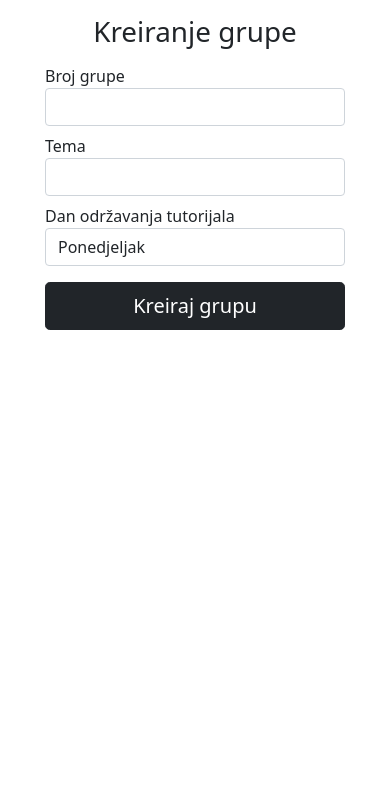
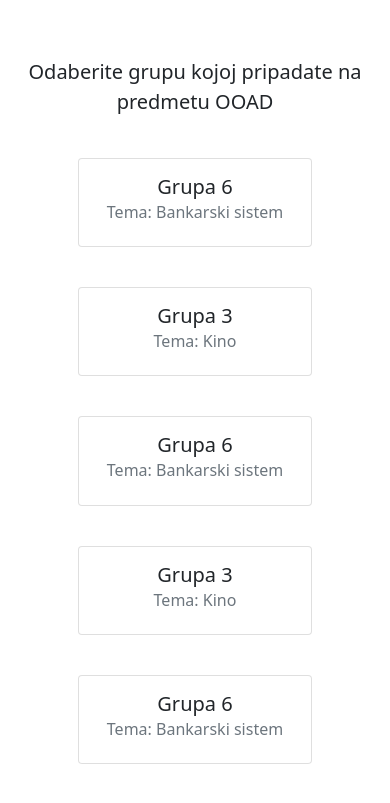
Before and after one commit to amsiljak/team-management, a React (Create React App) app: page /groups in a window 390 px wide. Before the commit this address led to /group-create. Shown: the top 803 px of the page. Built offline with nearby package versions, Linux system fonts and the light colour scheme.

Commit message:
improved responsiveness of the forms

```diff
--- a/src/App.js
+++ b/src/App.js
@@ -15,8 +15,8 @@ function App () {
                         <Route path='/login' component={Login}/>
                         <Route path='/dashboard' component={Dashboard}/>
                         <Route path='/sign-up' component={Signup}/>
+                        <Route path='/groups' component={Groups}/>
                         <Route path='/group-create' component={GroupCreate}/>
-                        <Route path='/groups' component={Groups}/>
                         <Route path='/' component={Dashboard}/>
                     </Switch>
                 </div>
--- a/src/components/Group.js
+++ b/src/components/Group.js
@@ -3,15 +3,18 @@ import {
     Card, CardText, CardBody,
     CardTitle, CardSubtitle
   } from 'reactstrap';
+  import "./Groups/Groups.css"
 
 function Group ({group}) {
     return (
-        <Card className="card mb-4">
-            <CardBody className="text-center">
-                <CardTitle tag="h5">Grupa {group.number}</CardTitle>
-                <CardSubtitle tag="h6" className="mb-2 text-muted">Tema: {group.theme}</CardSubtitle>
-            </CardBody>
-        </Card>
+        <div className="pb-3 mb-4 col-lg-3 col-md-4 col-sm-4 ">
+            <Card className="card">
+                <CardBody className="text-center">
+                    <CardTitle tag="h5">Grupa {group.number}</CardTitle>
+                    <CardSubtitle tag="h6" className="mb-2 text-muted">Tema: {group.theme}</CardSubtitle>
+                </CardBody>
+            </Card>
+        </div>
     );
 };
 export default Group;
--- a/src/components/GroupCreate.js
+++ b/src/components/GroupCreate.js
@@ -10,7 +10,7 @@ function GroupCreate  () {
     };
 
     return (
-        <Form className="login-form rounded" body inverse style={{ backgroundColor: '#ffffff'}}>
+        <Form className="login-form rounded" >
                 <Label tag = "h1" className="text-center">Kreiranje grupe</Label>
                 <FormGroup className="pt-2">
                     <Label for="no">Broj grupe</Label>
@@ -30,7 +30,7 @@ function GroupCreate  () {
                         <option>Petak</option>
                     </Input>
                 </FormGroup>
-                <Button color="dark" size="lg" className="block mt-3" onClick={()=>switchRoute('/dashboard')}>Kreiraj grupu</Button>
+                <Button color="dark" size="lg" className="block mt-3 mb-5" onClick={()=>switchRoute('/dashboard')}>Kreiraj grupu</Button>
         </Form>
     );
 };
--- a/src/components/Groups/Groups.css
+++ b/src/components/Groups/Groups.css
@@ -2,10 +2,10 @@
     background: rgba(0,0,0,0);
 	box-shadow: inset 0 0 0 3px #3a7999;
 }
-.card {
-    width: 100%;
-    height: 100%;
-    max-width: 500px;
-    padding: 15px;
-    margin: auto;
+.grupe {
+    padding-right: 20%;
+    padding-left: 20%;
 }
+.newGroup {
+    padding-top: 9%;
+}
--- a/src/components/Groups/Groups.js
+++ b/src/components/Groups/Groups.js
@@ -1,6 +1,6 @@
 import React from 'react';
 import {
-    Button, CardColumns, Label
+    Button, CardDeck, CardGroup, Label
   } from 'reactstrap';
 import { useHistory } from 'react-router-dom';
 import './Groups.css';
@@ -17,19 +17,21 @@ function Groups  () {
         switchRoute('/sign-up');
     }
 
-    const groups = [{id:1, number: 6, theme: "Bankarski sistem"}, {id:2, number: 3, theme: "Kino"}]
+    const groups = [{id:1, number: 6, theme: "Bankarski sistem"}, {id:2, number: 3, theme: "Kino"},{id:1, number: 6, theme: "Bankarski sistem"}, {id:2, number: 3, theme: "Kino"},{id:1, number: 6, theme: "Bankarski sistem"}, {id:2, number: 3, theme: "Kino"}]
     return (
-        <div>
-            <h4 className="text-center">Odaberite grupu kojoj pripadate na predmetu OOAD</h4>
+        <div className="form">
+            <Label tag = "p" size="lg" className="text-center mt-5">Odaberite grupu kojoj pripadate na predmetu OOAD</Label>
             <div>
                 <a style={{ cursor: 'pointer' }} onClick={groupSelectedCallback}>
-                    <CardColumns className="pt-5">
+                    <div className="py-3 grupe row">
                         {groups.map(group => <Group key={group.id} group={group}/>)}
-                    </CardColumns>
+                    </div>
                 </a>
-                <Label tag = "p" size="sm" className="text-center pt-5">Ne vidite svoju grupu?</Label>
-                <div className="text-center">
-                    <Button color="dark" size="md" className="center" onClick={switchRoute("/group-create")}>Kreiraj novu grupu</Button>
+                <div className="newGroup">
+                    <p className="text-center">Ne vidite svoju grupu?</p>
+                    <div className="text-center">
+                        <Button color="dark" size="md" className="center mb-5" onClick={() => switchRoute("/group-create")}>Kreiraj novu grupu</Button>
+                    </div>
                 </div>
             </div>
         </div>
--- a/src/components/Login/Login.css
+++ b/src/components/Login/Login.css
@@ -1,9 +1,11 @@
 .login-form {
-    width: 100%;
-    height: 100%;
-    max-width: 330px;
-    padding: 15px;
-    margin: auto;
+    position: absolute;
+    left: 0;
+    right: 0;
+    width: 300px;
+    padding-top: 12%;
+    margin: 0 auto;
+    display:block;
 }
 .block {
     display: block;
--- a/src/components/Login/Login.js
+++ b/src/components/Login/Login.js
@@ -5,7 +5,7 @@ import './Login.css';
 function Login() {
     return (
         <div>
-            <Form className="login-form rounded" body inverse style={{ backgroundColor: '#ffffff'}}>
+            <Form className="login-form rounded" >
                 <Label tag = "h1" className="text-center">Login</Label>
                 <FormGroup className="pt-3">
                     <Input type="email" name="email" placeholder="Email adress"  />
@@ -14,7 +14,7 @@ function Login() {
                     <Input type="password" name="password" placeholder="Password"  />
                 </FormGroup>
                 <Button color="dark" size="lg" className="block mt-3">Login</Button>
-                <div className="text-center mt-2">
+                <div className="text-center mt-2 mb-5">
                     <a href="/sign-up">Nemate račun?</a>
                 </div>
             </Form>
--- /dev/null
+++ b/src/components/Signup/Signup.css
@@ -0,0 +1,5 @@
+.signup-form {
+    display:block;
+    width:300px;
+    margin:0 auto;
+}
--- a/src/components/Signup/Signup.js
+++ b/src/components/Signup/Signup.js
@@ -1,6 +1,7 @@
 import React from 'react';
 import { Form, FormGroup, Label, Input, Button } from 'reactstrap';
 import { useHistory } from 'react-router-dom';
+import './Signup.css';
 
 function Signup () {
     const history = useHistory();
@@ -11,8 +12,9 @@ function Signup () {
 
     return (
         <div>
-            <Form className="login-form rounded" >
-                <Label tag = "h1" className="text-center">Sign up</Label>
+            <div>
+                <Form className="signup-form" >
+                    <Label tag = "h1" className="text-center mt-5">Sign up</Label>
                     <h5 className="text-center pt-3">Kao prvi korak, unesite svoje lične podatke</h5>
                     <FormGroup className="pt-2">
                         <Label for="name">Ime</Label>
@@ -34,8 +36,9 @@ function Signup () {
                         <Label for="repeatedpassword">Ponovite svoj password</Label>
                         <Input type="password" name="repeatedpassword" id="repeatedpassword" />
                     </FormGroup>
-                <Button color="dark" size="lg" className="block mt-3" onClick={()=>switchRoute('/groups')}>Nastavi</Button>
+                    <Button color="dark" size="lg" className="block mt-3 mb-5" onClick={()=>switchRoute('/groups')}>Nastavi</Button>
                 </Form>
+            </div>
         </div>
     );
 };
```
Lines whose indentation alone changed are shown as unchanged.
